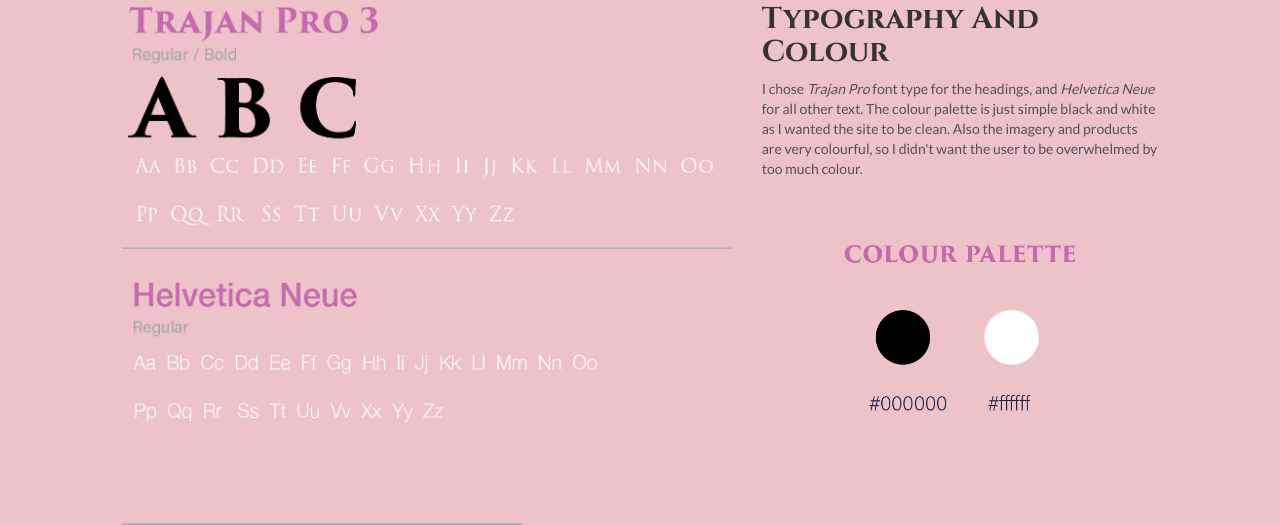
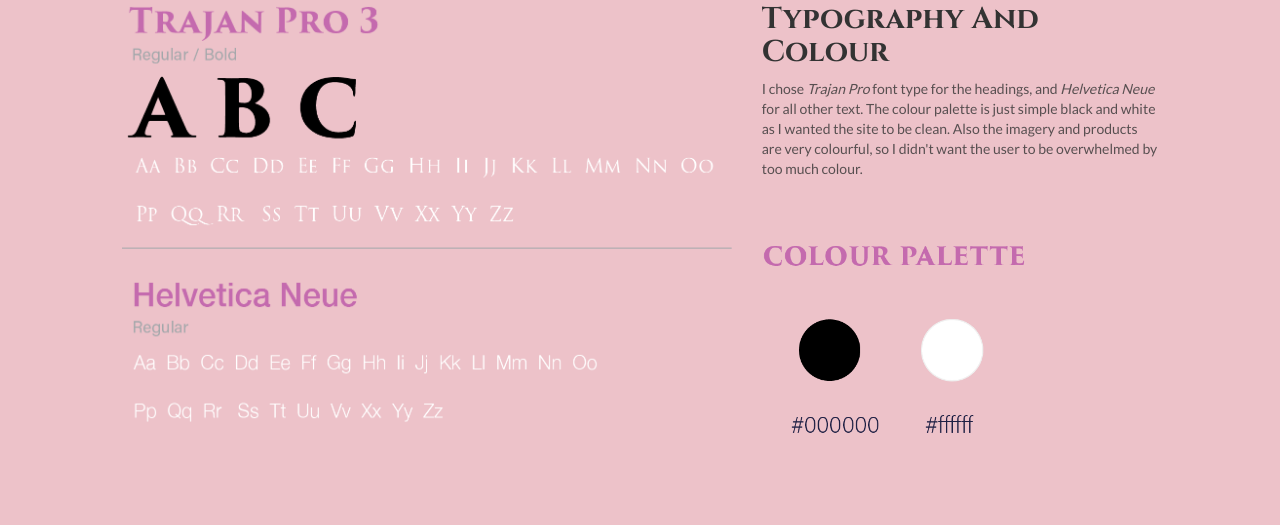
Before and after one commit to olu1987/leshia_thomas_new, a PHP site: page /lnt.php in a window 1280 px wide. Shown: the part 1126-1651 px from the top of the page. Run offline with PHP 8.4, Linux system fonts and the light colour scheme; grey boxes are pictures that could not be loaded.

Commit message:
col change for lnt

```diff
--- a/lnt.php
+++ b/lnt.php
@@ -37,7 +37,7 @@
              Also the imagery and products are very colourful, so I didn't want the
              user to be overwhelmed by too much colour.
             </p>
-            <div class="col-xs-8 col-xs-offset-2 pt-50">
+            <div class="col-xs-8 px-0 pt-50">
             <img class="img-responsive" src="img/lnt-color-palette.png" />
             </div>
         </div>
```
